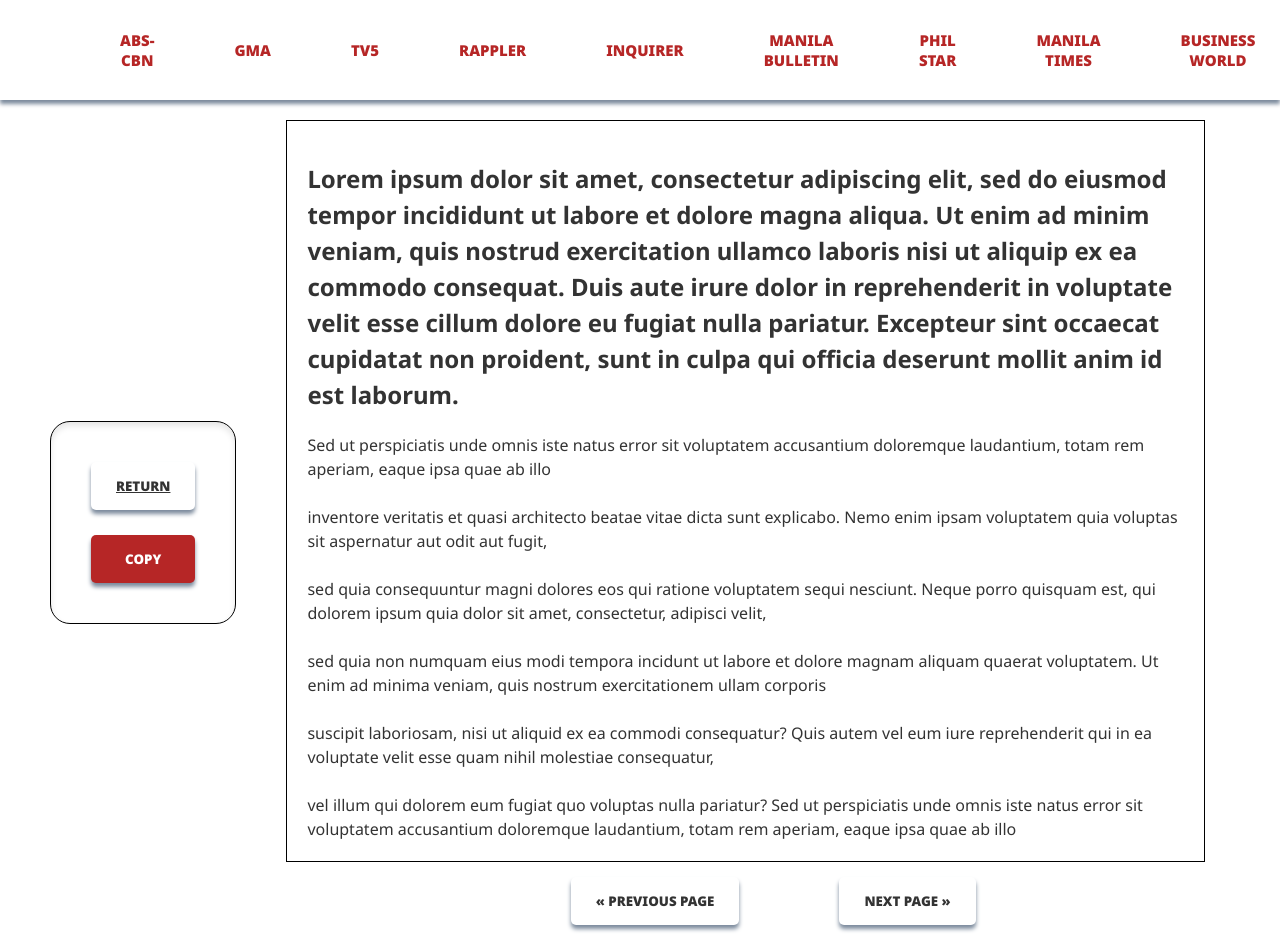
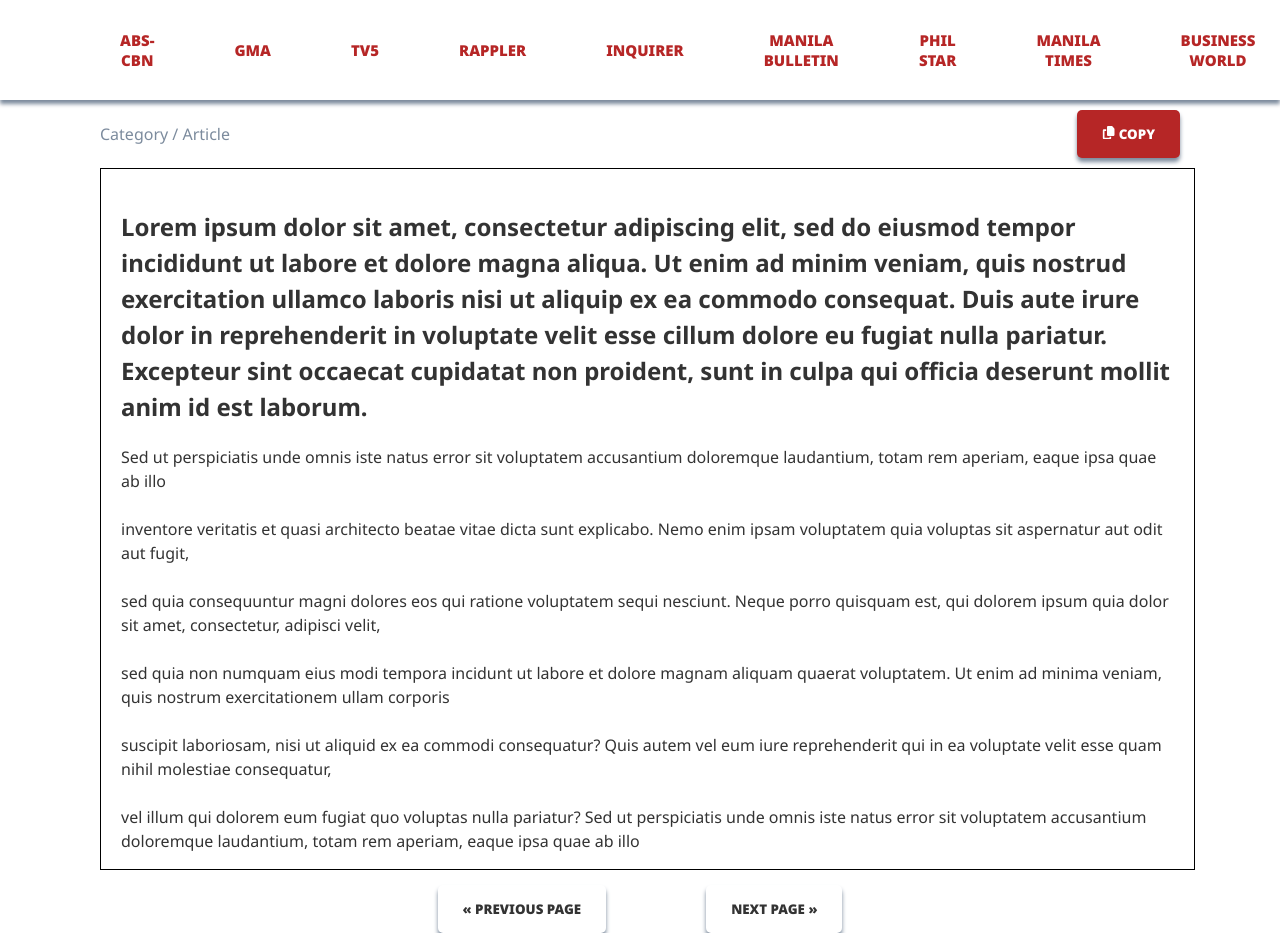
Before and after one commit to JamesDeSena/WebScrape, a React (Vite) app in the folder frontend/: page /article in a window 1280 px wide. Built offline with nearby package versions, Linux system fonts and the light colour scheme.

Commit message:
nigggggga wjatttt

```diff
--- a/frontend/package.json
+++ b/frontend/package.json
@@ -12,6 +12,7 @@
   "dependencies": {
     "react": "^18.3.1",
     "react-dom": "^18.3.1",
+    "react-icons": "^5.3.0",
     "react-router-dom": "^6.26.0",
     "react-toastify": "^10.0.5",
     "toastify": "^2.0.1"
--- a/frontend/src/pages/articles/sample.jsx
+++ b/frontend/src/pages/articles/sample.jsx
@@ -1,4 +1,5 @@
 import React from "react";
+import { FaCopy } from "react-icons/fa6";
 
 const Article = () => {
     // Function to copy content to clipboard
@@ -14,15 +15,15 @@ const Article = () => {
     return (
         <div>
             <div className="contentsbig">
-                <div className="contentsfirst">
-                    <button className="return" style={{ textDecoration: 'underline' }}>
-                        RETURN
-                    </button>
-                    <button className="copy" onClick={copyToClipboard}>
-                        COPY
-                    </button>
-                </div>
                 <div className="contentsecond">
+                    <div className="contentsecos">
+                        <div className="breadcrumb">
+                            Category / Article
+                        </div>
+                        <button className="copy" onClick={copyToClipboard}>
+                            <FaCopy /> COPY
+                        </button>
+                    </div>
                     <div className="contentsec" id="contentToCopy">
                         <h2 >
                             Lorem ipsum dolor sit amet, consectetur adipiscing elit, sed do eiusmod tempor incididunt ut labore et dolore magna aliqua. Ut enim ad minim veniam,
--- a/frontend/src/pages/main.css
+++ b/frontend/src/pages/main.css
@@ -158,32 +158,37 @@
     flex-direction: row;
     justify-content: center;
     align-items: center;
-    margin: 20px;
-    margin-left: 50px;
+    margin-inline: 100px;
     gap: 50px;
 
-    .contentsfirst {
+    .contentsecond {
         display: flex;
         flex-direction: column;
-        gap: 25px;
-        border-radius: 20px;
-        border: 1px solid black;
-        padding: 40px;
-        box-shadow: inset 0px 4px 6px rgba(0, 0, 0, 0.1);
-    }
-    .contentsecond{
-        display: flex;
-       flex-direction: column;
         gap: 10px;
-        .contentsec{
+
+        .breadcrumb{
+            display: flex;
+
+            color: #7C8B9D;
+            justify-content: center;
+            align-items: center;
+        }
+        .contentsecos {
+            display: flex;
+            justify-content: space-between;
+            margin-top: 10px;
+        }
+
+        .contentsec {
             padding: 20px;
             color: #333333;
             border: 1px solid black;
-            width: 90%;
-            height: 700px;
-            overflow-y:auto;
+            width: 97.5%;
+            height: 660px;
+            overflow-y: auto;
         }
-        .contentseco{
+
+        .contentseco {
             display: flex;
             flex-direction: row;
             justify-content: center;
@@ -203,7 +208,9 @@
         color: #333333;
 
     }
-    button.prev:hover, button.next:hover{
+
+    button.prev:hover,
+    button.next:hover {
         color: #B62626;
     }
 
@@ -219,7 +226,8 @@
     button.copy {
         color: white;
         background-color: #B62626;
-        button.copy:hover{
+
+        button.copy:hover {
             color: #B62626;
             background-color: white;
         }
```
Also changed, not shown: 1 other file (tests, documents, lock files or other folders).
